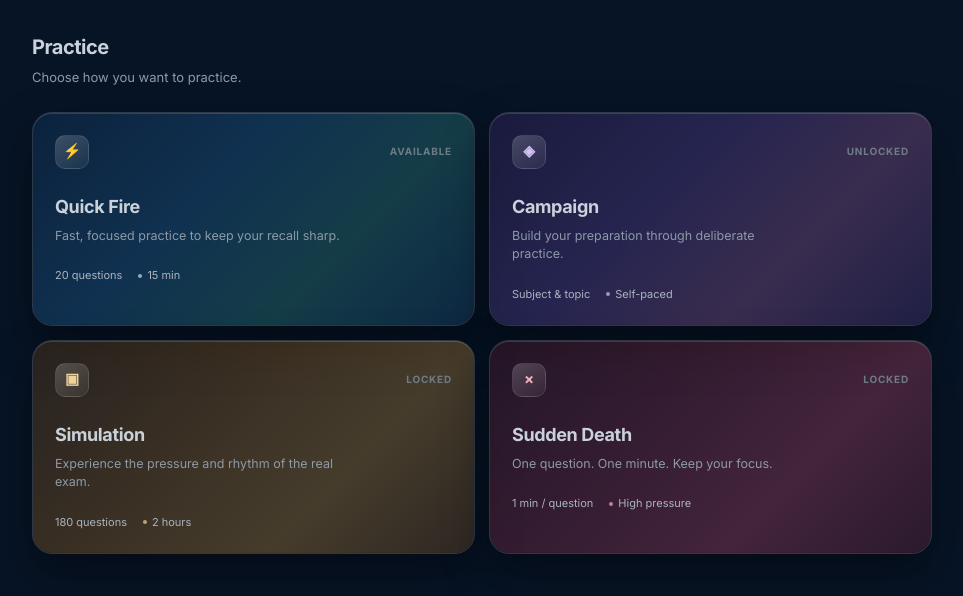
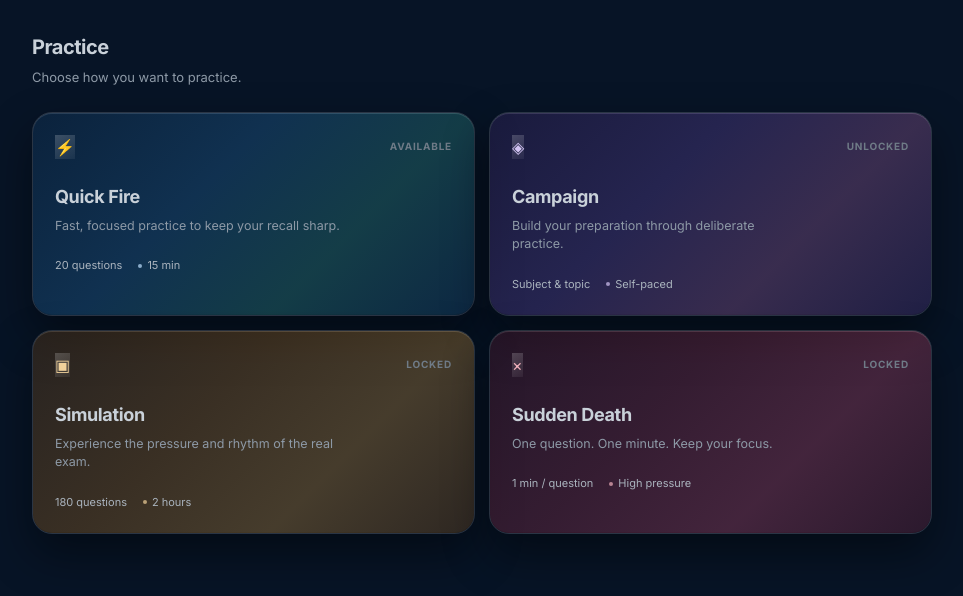
Before and after one commit to examforge99/examlogic, a Next.js app: page /prototypes/practice-cards in a window 1280 px wide. Shown: the top 596 px of the page, without its empty margins (158-1121 px from the left). Built offline with nearby package versions, Linux system fonts and the light colour scheme.

Commit message:
Remove practice card icons and refine metallic light contrast

```diff
--- a/src/app/prototypes/practice-cards/page.tsx
+++ b/src/app/prototypes/practice-cards/page.tsx
@@ -4,7 +4,6 @@ type Mode = {
   name: string
   description: string
   state: string
-  mark: string
   accent: string
   glow: string
   meta: string[]
@@ -23,10 +22,9 @@ const styles: Record<string, CSSProperties> = {
   heading: { margin: '0 0 6px', fontSize: '20px', fontWeight: 650, letterSpacing: '-0.025em' },
   sub: { margin: '0 0 24px', color: '#8D99A6', fontSize: '13px' },
   grid: { display: 'grid', gridTemplateColumns: 'repeat(2, minmax(0, 1fr))', gap: '14px' },
-  card: { position: 'relative', minHeight: '190px', overflow: 'hidden', border: '1px solid rgba(255,255,255,.16)', borderRadius: '20px', padding: '22px', boxShadow: '0 20px 46px rgba(0,0,0,.42), inset 0 1px 0 rgba(255,255,255,.20), inset 0 -1px 0 rgba(0,0,0,.20)' },
+  card: { position: 'relative', minHeight: '190px', overflow: 'hidden', border: '1px solid rgba(255,255,255,.14)', borderRadius: '20px', padding: '22px', boxShadow: '0 20px 46px rgba(0,0,0,.44), inset 0 1px 0 rgba(255,255,255,.18), inset 0 -1px 0 rgba(0,0,0,.24)' },
   glow: { position: 'absolute', inset: 0, pointerEvents: 'none', opacity: 0.34, background: 'linear-gradient(135deg, rgba(255,255,255,.18), transparent 42%, rgba(0,0,0,.16))' },
   top: { position: 'relative', display: 'flex', alignItems: 'center', justifyContent: 'space-between', gap: '12px' },
-  mark: { width: '34px', height: '34px', borderRadius: '10px', display: 'grid', placeItems: 'center', border: '1px solid rgba(255,255,255,.09)', fontSize: '15px', fontWeight: 700 },
   state: { fontSize: '10px', fontWeight: 700, letterSpacing: '.08em', textTransform: 'uppercase', color: '#6F7B87' },
   title: { position: 'relative', margin: '24px 0 7px', fontSize: '18px', letterSpacing: '-.02em', fontWeight: 650 },
   description: { position: 'relative', margin: 0, color: '#8D99A6', fontSize: '12.5px', lineHeight: 1.5, maxWidth: '290px' },
```
